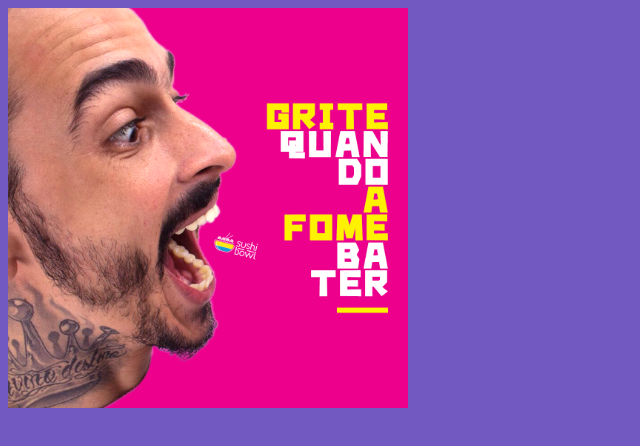
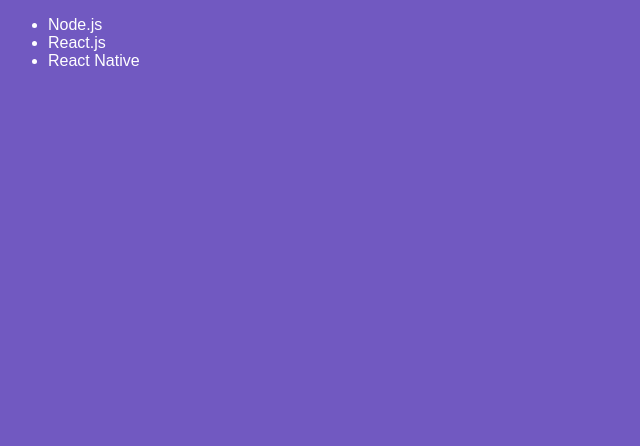
Before and after one commit to ellenduboc/conceitos-react, a React app: page / in a window 1280 px wide. Shown: the top 446 px of the page, without its empty margins (0-640 px from the left). Built offline with nearby package versions, Linux system fonts and the light colour scheme; the HTML template or start-up script is replaced by a standard one.

Commit message:
Class components

```diff
--- a/babel.config.js
+++ b/babel.config.js
@@ -3,4 +3,7 @@
     "@babel/preset-env",
     "@babel/preset-react"
   ],
+  plugins: [
+    '@babel/plugin-proposal-class-properties'
+  ]
 };
--- a/package.json
+++ b/package.json
@@ -13,6 +13,7 @@
   "license": "ISC",
   "devDependencies": {
     "@babel/core": "^7.8.6",
+    "@babel/plugin-proposal-class-properties": "^7.8.3",
     "@babel/preset-env": "^7.8.6",
     "@babel/preset-react": "^7.8.3",
     "babel-loader": "^8.0.6",
--- a/src/App.js
+++ b/src/App.js
@@ -1,10 +1,10 @@
 import React from 'react';
 import './App.css';
 
-import profile from './assets/profile.png';
+import TechList from './components/TechList';
 
 function App() {
-  return <img width="400" src={profile} />
+  return <TechList />
 }
 
 export default App;
--- /dev/null
+++ b/src/components/TechList.js
@@ -0,0 +1,25 @@
+import React, { Component } from 'react';
+
+class TechList extends Component {
+  state = {
+    techs: [
+      'Node.js',
+      'React.js',
+      'React Native'
+    ]
+};
+
+  render() {
+    console.log(this.state);
+
+    return (
+      <ul>
+        <li>Node.js</li>
+        <li>React.js</li>
+        <li>React Native</li>
+      </ul>
+    );
+  }
+}
+
+export default TechList;
```
Also changed, not shown: 1 other file (tests, documents, lock files or other folders).
